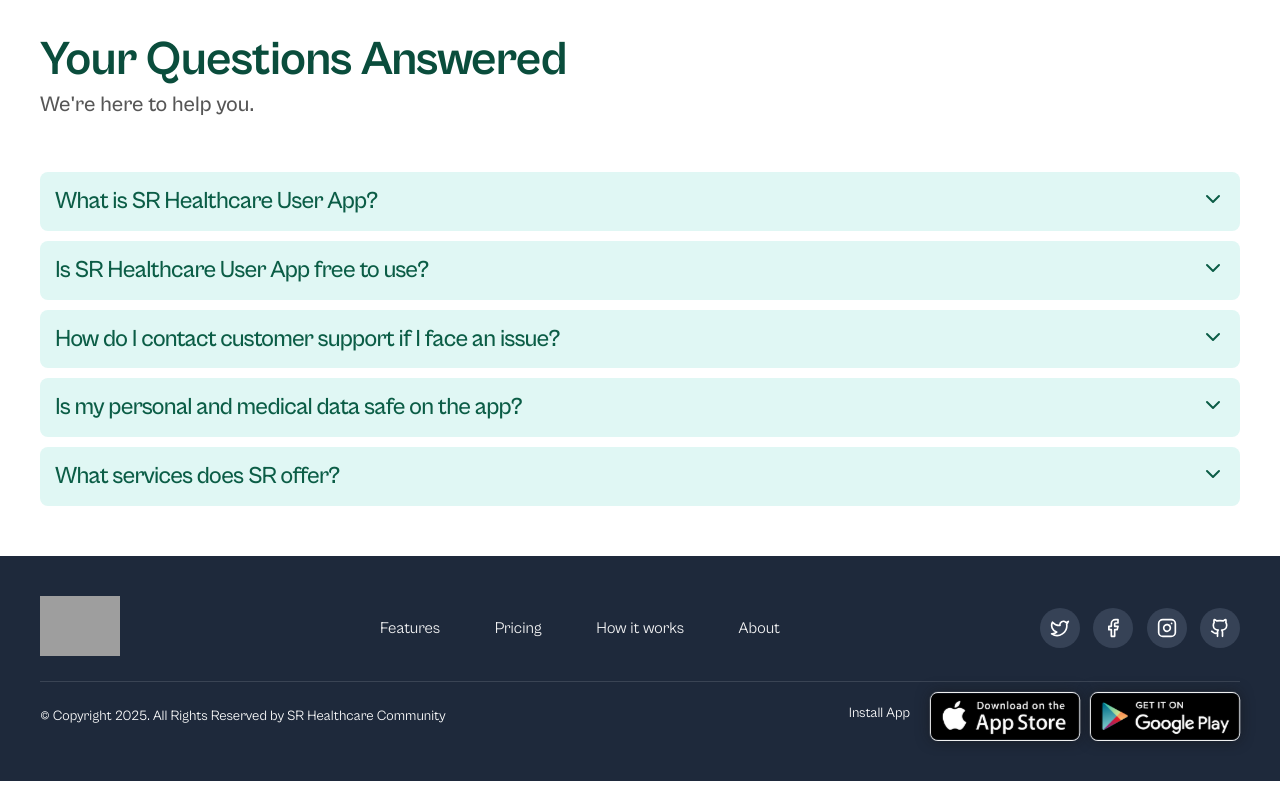
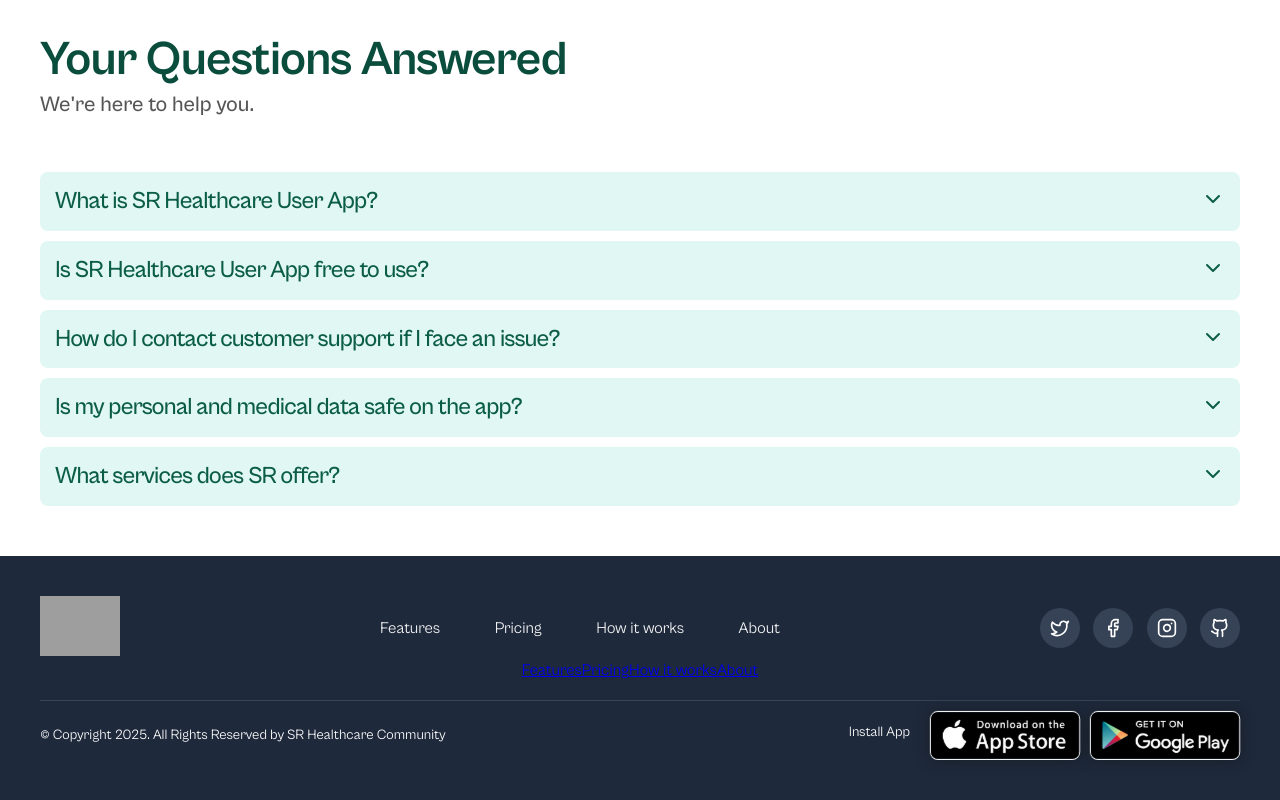
Before and after one commit to aryan7122/SRHC, a React (Vite) app: page /contact in a window 1280 px wide. Shown: the part 892-1692 px from the top of the page. Built offline with nearby package versions, Linux system fonts and the light colour scheme; grey boxes are pictures that could not be loaded.

Commit message:
V 1.0.0.5

```diff
--- a/src/Components/Footer/Footer.jsx
+++ b/src/Components/Footer/Footer.jsx
@@ -11,11 +11,12 @@ const Footer = () => {
                         alt="SR Healthcare Community" />
                 </div>
                 <nav className="footer-nav">
-                    <a href="#features">Features</a>
+                    <a href="#Features">Features</a>
                     <a href="#pricing">Pricing</a>
-                    <a href="#how-it-works">How it works</a>
+                    <a href="#how-it-work">How it works</a>
                     <a href="#about">About</a>
                 </nav>
+
                 <div className="social-icons">
                     <a href="#" className="icon"><Twitter size={20} /></a>
                     <a href="#" className="icon"><Facebook size={20} /></a>
@@ -23,7 +24,14 @@ const Footer = () => {
                     <a href="#" className="icon"><Github size={20} /></a>
                 </div>
             </div>
+            <nav className="footer-nav">
+                <a href="#features">Features</a>
+                <a href="#pricing">Pricing</a>
+                <a href="#how-it-works">How it works</a>
+                <a href="#about">About</a>
+            </nav>
             <div className="footer-bottom">
+
                 <p> &copy; Copyright 2025. All Rights Reserved by SR Healthcare Community</p>
                 <div
                     className="buttons2"
```
